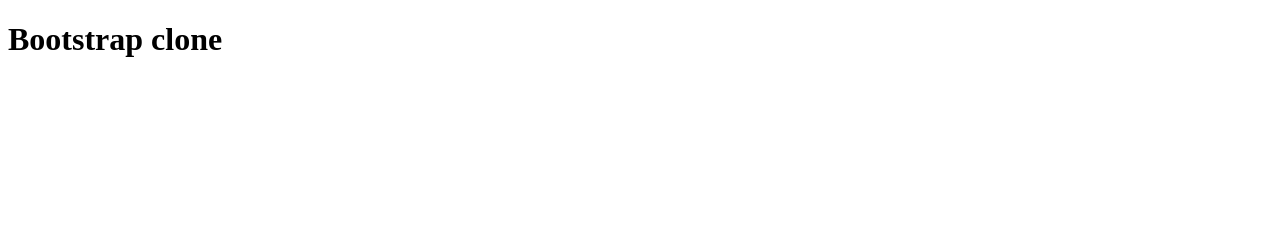
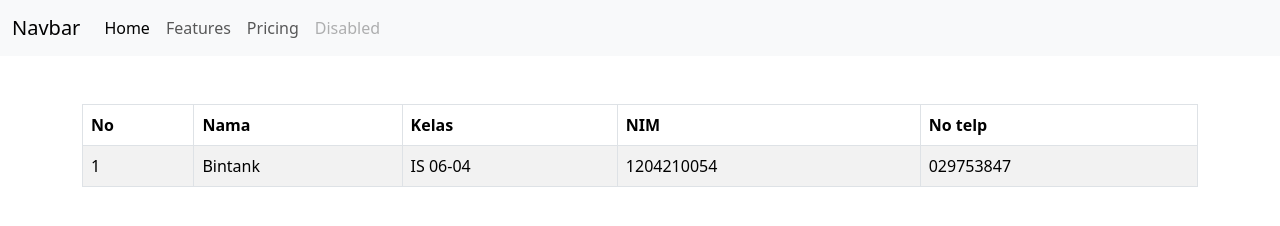
Before and after one commit to bintang4974/praktikum-bootstrap, a plain HTML site: page index.html in a window 1280 px wide. Drawn offline with nearby package versions, Linux system fonts and the light colour scheme.

Commit message:
penambahan bootstrap dan mengoding nav, table

```diff
--- a/index.html
+++ b/index.html
@@ -1,11 +1,56 @@
-<!DOCTYPE html>
+<!doctype html>
 <html lang="en">
+
 <head>
-    <meta charset="UTF-8">
-    <meta name="viewport" content="width=device-width, initial-scale=1.0">
-    <title>Bootstrap Clone</title>
+    <meta charset="utf-8">
+    <meta name="viewport" content="width=device-width, initial-scale=1">
+    <title>Bootstrap demo</title>
+    <link href="https://cdn.jsdelivr.net/npm/bootstrap@5.3.3/dist/css/bootstrap.min.css" rel="stylesheet"
+        crossorigin="anonymous">
 </head>
+
 <body>
-    <h1>Bootstrap clone</h1>
+    <nav class="navbar navbar-expand-lg bg-body-tertiary">
+        <div class="container-fluid">
+            <a class="navbar-brand" href="#">Navbar</a>
+            <button class="navbar-toggler" type="button" data-bs-toggle="collapse" data-bs-target="#navbarNavAltMarkup"
+                aria-controls="navbarNavAltMarkup" aria-expanded="false" aria-label="Toggle navigation">
+                <span class="navbar-toggler-icon"></span>
+            </button>
+            <div class="collapse navbar-collapse" id="navbarNavAltMarkup">
+                <div class="navbar-nav">
+                    <a class="nav-link active" aria-current="page" href="#">Home</a>
+                    <a class="nav-link" href="#">Features</a>
+                    <a class="nav-link" href="#">Pricing</a>
+                    <a class="nav-link disabled" aria-disabled="true">Disabled</a>
+                </div>
+            </div>
+        </div>
+    </nav>
+    <div class="container mt-5">
+        <table class="table table-hover table-striped table-bordered">
+            <thead>
+                <tr>
+                    <th>No</th>
+                    <th>Nama</th>
+                    <th>Kelas</th>
+                    <th>NIM</th>
+                    <th>No telp</th>
+                </tr>
+            </thead>
+            <tbody>
+                <tr>
+                    <td>1</td>
+                    <td>Bintank</td>
+                    <td>IS 06-04</td>
+                    <td>1204210054</td>
+                    <td>029753847</td>
+                </tr>
+            </tbody>
+        </table>
+    </div>
+    <script src="https://cdn.jsdelivr.net/npm/bootstrap@5.3.3/dist/js/bootstrap.bundle.min.js"
+        crossorigin="anonymous"></script>
 </body>
+
 </html>
```
